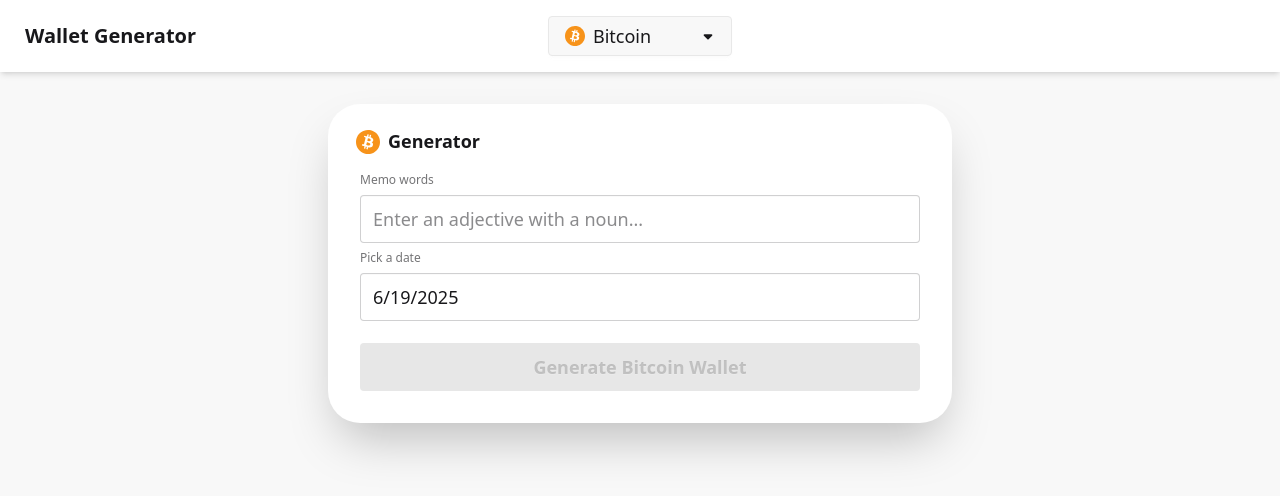
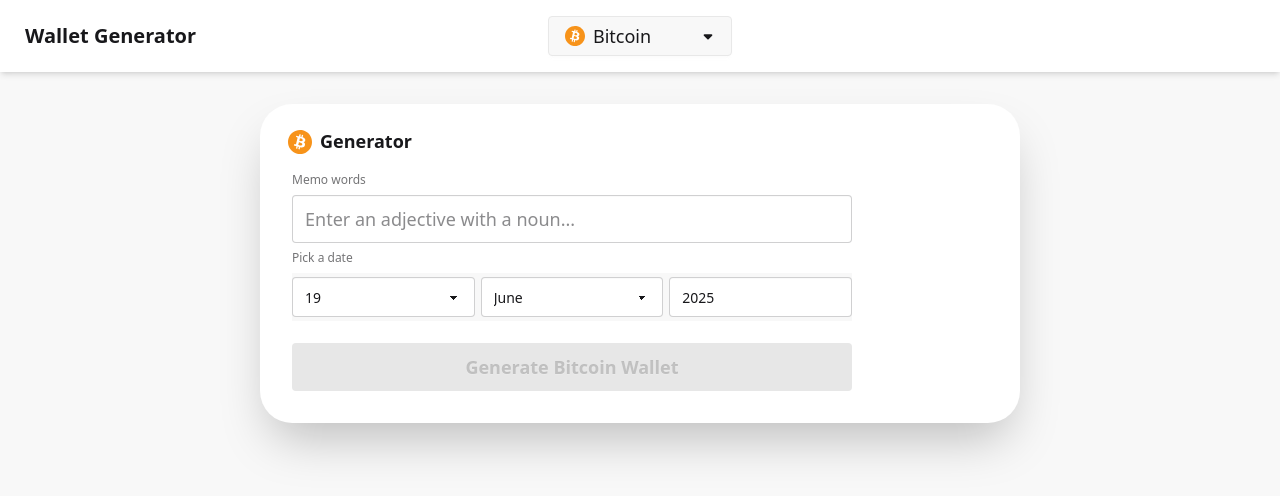
Before and after one commit to LPbigFish/crypto_mem_seed, a React (Vite) app: page / in a window 1280 px wide. Shown: the top 496 px of the page. Built offline with nearby package versions, Linux system fonts and the light colour scheme; what bip32, bitcoinjs-lib would draw is missing.

Commit message:
date selector changes

```diff
--- a/index.html
+++ b/index.html
@@ -2,9 +2,9 @@
 <html lang="en">
   <head>
     <meta charset="UTF-8" />
-    <link rel="icon" type="image/svg+xml" href="/vite.svg" />
+    <link rel="icon" type="image/svg+xml" href="/src/assets/icon.svg" />
     <meta name="viewport" content="width=device-width, initial-scale=1.0" />
-    <title>Memo Wallet Generator</title>
+    <title>Wallet Generator</title>
   </head>
   <body data-theme="light">
     <div id="root"></div>
--- /dev/null
+++ b/src/Components/DatePicker.tsx
@@ -0,0 +1,121 @@
+import { useState } from "react";
+import type { CustomDatePickerProps } from "../types/types";
+
+const MONTHS = [
+  "January",
+  "February",
+  "March",
+  "April",
+  "May",
+  "June",
+  "July",
+  "August",
+  "September",
+  "October",
+  "November",
+  "December",
+];
+
+const calculateDaysInMonth = (month: number, year: number): number => {
+  return new Date(year, month + 1, 0).getDate();
+};
+
+const safeInt = (str: string, fallback = 0) => {
+  const n = parseInt(str, 10);
+  return Number.isNaN(n) ? fallback : n;
+};
+
+const isValidDate = (year: number, month: number, day: number): boolean => {
+  return !(
+    year < 0 ||
+    year > 9999 ||
+    month < 0 ||
+    month > 11 ||
+    day < 1 ||
+    day > calculateDaysInMonth(year, month)
+  );
+};
+
+export default function DatePicker({
+  disabled,
+  date,
+  onChange,
+}: CustomDatePickerProps) {
+  const [day, setDay] = useState<number>(date.getDate());
+  const [month, setMonth] = useState<number>(date.getUTCMonth());
+  const [year, setYear] = useState<number>(date.getUTCFullYear());
+
+  const isInvalid = !isValidDate(year, month, day);
+
+  const handle = (el: HTMLInputElement | HTMLSelectElement) => {
+    const { name, value } = el;
+
+    let nextDay = day;
+    let nextMonth = month;
+    let nextYear = year;
+
+    if (name === "day") nextDay = safeInt(value, 1);
+    if (name === "month") nextMonth = safeInt(value, 0);
+    if (name === "year") nextYear = Math.min(safeInt(value, year), 9999);
+
+    const max = calculateDaysInMonth(nextMonth, nextYear);
+    if (nextDay > max) nextDay = max;
+
+    setDay(nextDay);
+    setMonth(nextMonth);
+    setYear(nextYear);
+
+    console.log(nextDay, nextMonth, nextYear);
+    onChange(new Date(nextYear, nextMonth, nextDay));
+  };
+
+  const alert = isInvalid ? (
+    <div role="alert" className="alert alert-error alert-outline">
+      <span>Error! Invalid date range</span>
+    </div>
+  ) : (
+    <></>
+  );
+
+  return (
+    <>
+      <div className="fieldset grid-cols-3 bg-base-200">
+        <select
+          name="day"
+          className="select"
+          disabled={disabled}
+          value={day}
+          onChange={(e) => handle(e.target)}
+        >
+          {[...Array(calculateDaysInMonth(month, year))].map((_, i) => (
+            <option value={i + 1} key={i}>
+              {i + 1}
+            </option>
+          ))}
+        </select>
+        <select
+          name="month"
+          className="select"
+          value={month}
+          disabled={disabled}
+          onChange={(e) => handle(e.target)}
+        >
+          {MONTHS.map((x, i) => (
+            <option value={i} key={i}>
+              {x}
+            </option>
+          ))}
+        </select>
+        <input
+          name="year"
+          className="input"
+          type="number"
+          value={year}
+          disabled={disabled}
+          onChange={(e) => handle(e.target)}
+        />
+      </div>
+      {alert}
+    </>
+  );
+}
--- a/src/Components/GeneratorForm.tsx
+++ b/src/Components/GeneratorForm.tsx
@@ -1,7 +1,7 @@
-import { DayPicker } from "react-day-picker";
 import type { GeneratorFormProps } from "../types/types";
 import { useContext } from "react";
 import { NetworkCtx } from "../utils/Contexts";
+import DatePicker from "./DatePicker";
 
 const regex = /^[A-Za-z]+(?:-[A-Za-z]+)? [A-Za-z]+(?:-[A-Za-z]+)?$/;
 
@@ -38,30 +38,7 @@
               }
             />
             <label className="label">Pick a date</label>
-            <button
-              type="button"
-              popoverTarget="rdp-popover"
-              disabled={busy}
-              className="input input-border md:input-lg w-full"
-              style={{ anchorName: "--rdp" } as React.CSSProperties}
-            >
-              {form.date ? form.date.toLocaleDateString() : "Pick a date"}
-            </button>
-            <div
-              popover="auto"
-              id="rdp-popover"
-              className="dropdown scale-125 top-8"
-              style={{ positionAnchor: "--rdp" } as React.CSSProperties}
-            >
-              <DayPicker
-                className="react-day-picker"
-                mode="single"
-                selected={form.date}
-                onSelect={(date) =>
-                  setForm((f) => ({ ...f, date: date || form.date }))
-                }
-              />
-            </div>
+            <DatePicker disabled={busy} date={form.date} onChange={(date: Date) => setForm((f) => ({ ...f, date: date || f.date }) )} />
             <button
               type="submit"
               disabled={busy || !isValid}
--- a/src/Components/WalletModal.tsx
+++ b/src/Components/WalletModal.tsx
@@ -1,4 +1,4 @@
-import { useEffect, useRef } from "react";
+import { useEffect, useRef, useState } from "react";
 import type { WalletModalProps } from "../types/types";
 import { FontAwesomeIcon } from "@fortawesome/react-fontawesome";
 import { faCopy, faSquareCheck } from "@fortawesome/free-solid-svg-icons";
@@ -8,6 +8,8 @@
 };
 
 function TableRow({title, content}: { title: string, content: string | undefined }) {
+  const [animation, setAnimation] = useState<boolean>(false);
+
   if (content === "") {
     return <></>;
   }
@@ -18,10 +20,10 @@
       <td className="sticky -right-0.5 bg-base-100 h-full">
         <button
           type="button"
-          className="btn btn-square btn-ghost px-4 bg-base-100 z-20"
-          onClick={() => handleCopy(content || "")}
+          className={`btn btn-square btn-ghost px-4 transition z-20 ${ animation ? "bg-base-300" : "bg-base-100" }`}
+          onClick={() => { handleCopy(content || ""); setAnimation(true); setTimeout(() => { setAnimation(false); }, 500); }}
         >
-          <FontAwesomeIcon icon={faCopy} />
+          <FontAwesomeIcon className="delay-400" icon={animation ? faSquareCheck : faCopy} />
         </button>
       </td>
     </tr>
--- a/src/types/types.ts
+++ b/src/types/types.ts
@@ -32,3 +32,9 @@
 
   onChange: React.Dispatch<React.SetStateAction<NETWORK_OPTION>>;
 }
+
+export interface CustomDatePickerProps {
+  disabled: boolean;
+  date: Date;
+  onChange: (date: Date) => void;
+}
```
Also changed, not shown: src/assets/icon.svg (added).
